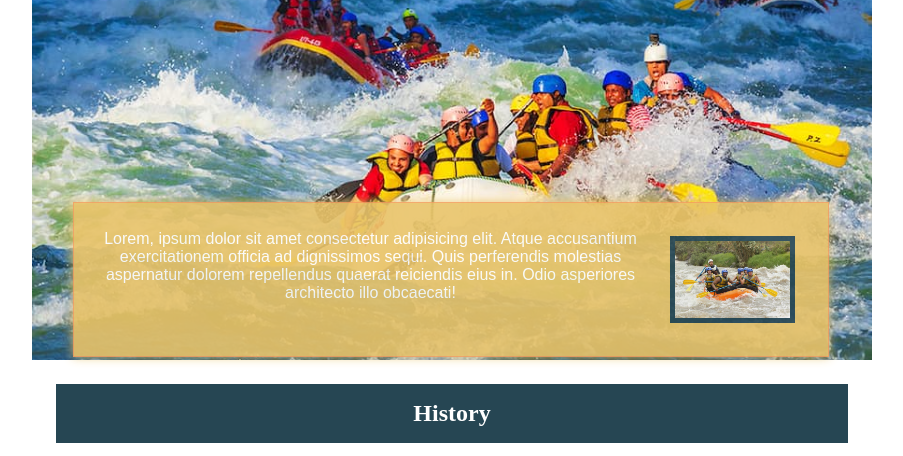
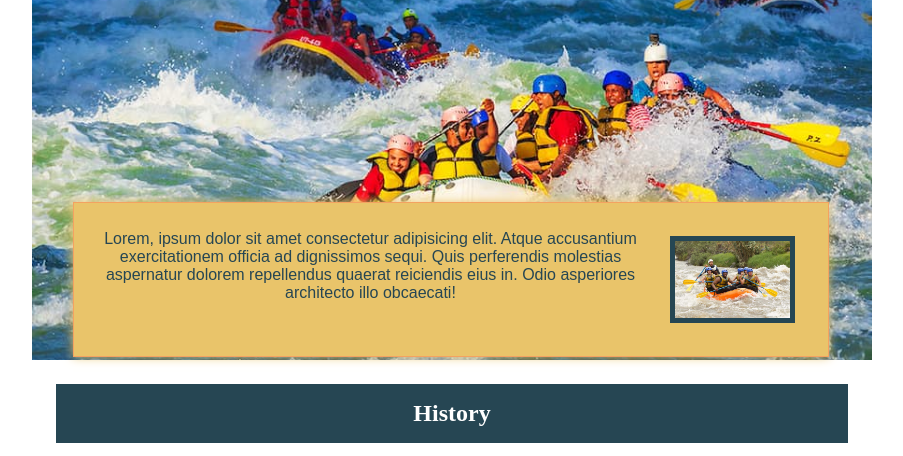
Before and after one commit to zurielfigueroa/wdd130, a plain HTML site: page wwr/about.html in a window 1280 px wide. Shown: the part 340-796 px from the top of the page, without its empty margins (188-1091 px from the left). Drawn offline with Linux system fonts and the light colour scheme.

Commit message:
update CSS per recommendations

```diff
--- a/wwr/styles/rafting.css
+++ b/wwr/styles/rafting.css
@@ -80,9 +80,8 @@ h1 {
     top: 260px;
     left: 25px;
     text-align: center;
-    opacity: 0.9;
     background-color: var(--accent2-color);
-    color: #ffffff;
+    color: var(--accent1-color);
     box-shadow: 0 0 10px var(--accent2-color);
     border: 1px solid var(--secondary-color);
 }
```
